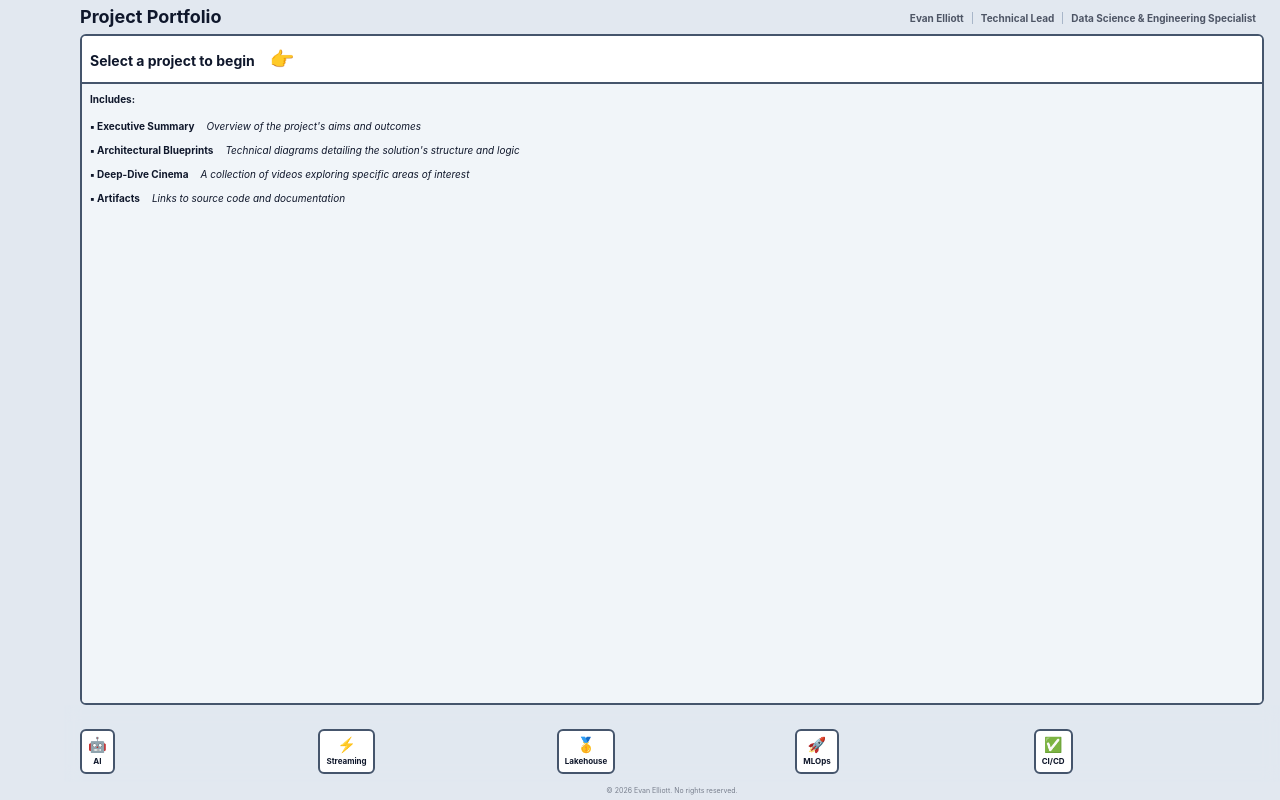
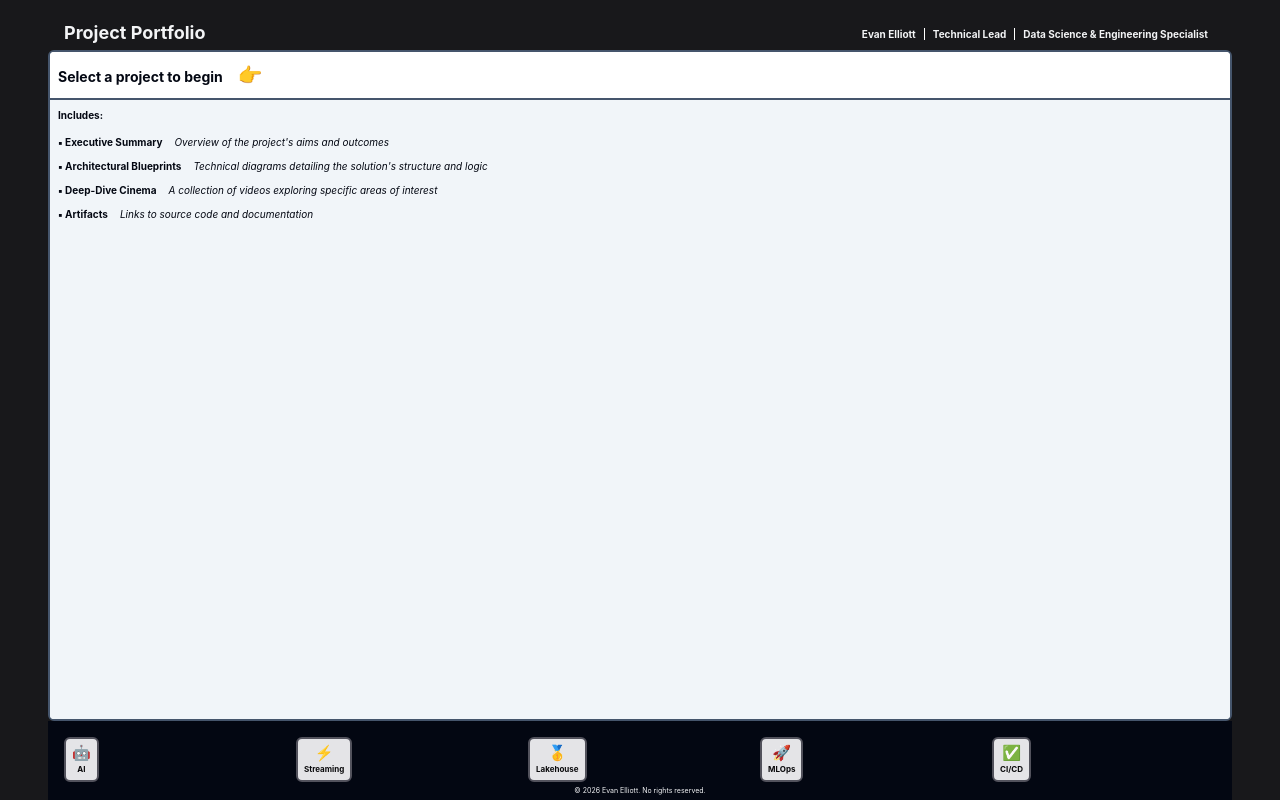
Before and after one commit to evanelliott/portfolio, a Vue app: page / in a window 1280 px wide. Built offline with nearby package versions, Linux system fonts and the light colour scheme.

Commit message:
Alter colour scheme to zinc

```diff
--- a/src/App.vue
+++ b/src/App.vue
@@ -14,23 +14,23 @@ const handleProjectSelect = (id: string) => {
 </script>
 
 <template>
-  <div class="project-root fixed inset-0 flex flex-col bg-slate-200 text-slate-900 overflow-hidden isolate sm:pl-16">
+  <div class="project-root fixed inset-0 flex flex-col bg-zinc-900 text-gray-100 overflow-hidden isolate sm:px-12">
 
     <!-- Top Header -->
-    <header class="w-full shrink-0 z-10 py-2">
+    <header class="w-full shrink-0 z-10 py-2 mt-4">
       <div class="max-w-7xl mx-auto px-4 flex justify-between items-end">
         <h4 class="font-bold leading-none text-[18px]">Project Portfolio</h4>
-        <div class="hidden sm:block text-[10px] font-bold opacity-70">
+        <div class="hidden sm:block text-[10px] font-bold">
           <span class="px-2">Evan Elliott</span>
-          <span class="px-2 border-l border-slate-400">Technical Lead</span>
-          <span class="px-2 border-l border-slate-400">Data Science & Engineering Specialist</span>
+          <span class="px-2 border-l border-white">Technical Lead</span>
+          <span class="px-2 border-l border-white">Data Science & Engineering Specialist</span>
 
         </div>
       </div>
     </header>
 
     <!-- Center Viewport -->
-    <main class="flex-1 w-full max-w-7xl mx-auto px-4 overflow-hidden relative">
+    <main class="flex-1 w-full max-w-7xl mx-auto px-0 overflow-hidden relative text-gray-950">
       <RouterView v-slot="{ Component }">
         <Transition name="page" mode="out-in">
           <component :is="Component" :selectedId="selectedId" :projects="projects" />
@@ -39,7 +39,7 @@ const handleProjectSelect = (id: string) => {
     </main>
 
     <!-- Bottom Project Pane (Horizontal) -->
-    <aside class="w-full shrink-0 bg-slate-200/80 backdrop-blur-sm pb-2">
+    <aside class="w-full shrink-0 bg-gray-950 backdrop-blur-sm pb-0">
       <nav class="flex flex-row w-full max-w-7xl mx-auto px-4 gap-2 overflow-x-auto overflow-y-hidden custom-scrollbar pb-0">
         <ProjectPane
           v-for="project in projects"
@@ -53,8 +53,8 @@ const handleProjectSelect = (id: string) => {
     </aside>
 
     <!-- Footer -->
-    <footer class="w-full py-1 text-center shrink-0 bg-slate-200">
-      <div class="text-[7px] opacity-50">
+    <footer class="w-full py-1 text-center shrink-0 bg-gray-950">
+      <div class="text-[7px]">
         &copy; {{ new Date().getFullYear() }} Evan Elliott. No rights reserved.
       </div>
     </footer>
--- a/src/components/ProjectPane.vue
+++ b/src/components/ProjectPane.vue
@@ -41,8 +41,8 @@ defineEmits<{
       class="flex-1 flex items-center justify-center p-1.5 rounded-md border-2 transition"
       :class="[
         isActive
-          ? 'border-indigo-600 bg-indigo-200 shadow-sm mt-6 mb-0'
-          : 'border-slate-600 bg-white hover:bg-indigo-100 mt-6 mr-0'
+          ? 'border-indigo-600 bg-indigo-200 shadow-sm mt-4 mb-0'
+          : 'border-zinc-600 bg-zinc-200 hover:bg-indigo-100 mt-4 mr-0'
       ]"
     >
       <!-- Project Emoji & Name -->
@@ -50,7 +50,7 @@ defineEmits<{
         <span class="text-[15px] leading-none">{{ project.emoji }}</span>
         <span
           class="text-[8px] font-bold block text-center leading-tight"
-          :class="isActive ? 'text-indigo-600' : 'text-slate-900'"
+          :class="isActive ? 'text-indigo-600' : 'text-zinc-950'"
         >
           {{ project.name }}
         </span>
```
Also changed, not shown: src/components/MarkdownView.vue (+28 -28 lines).
